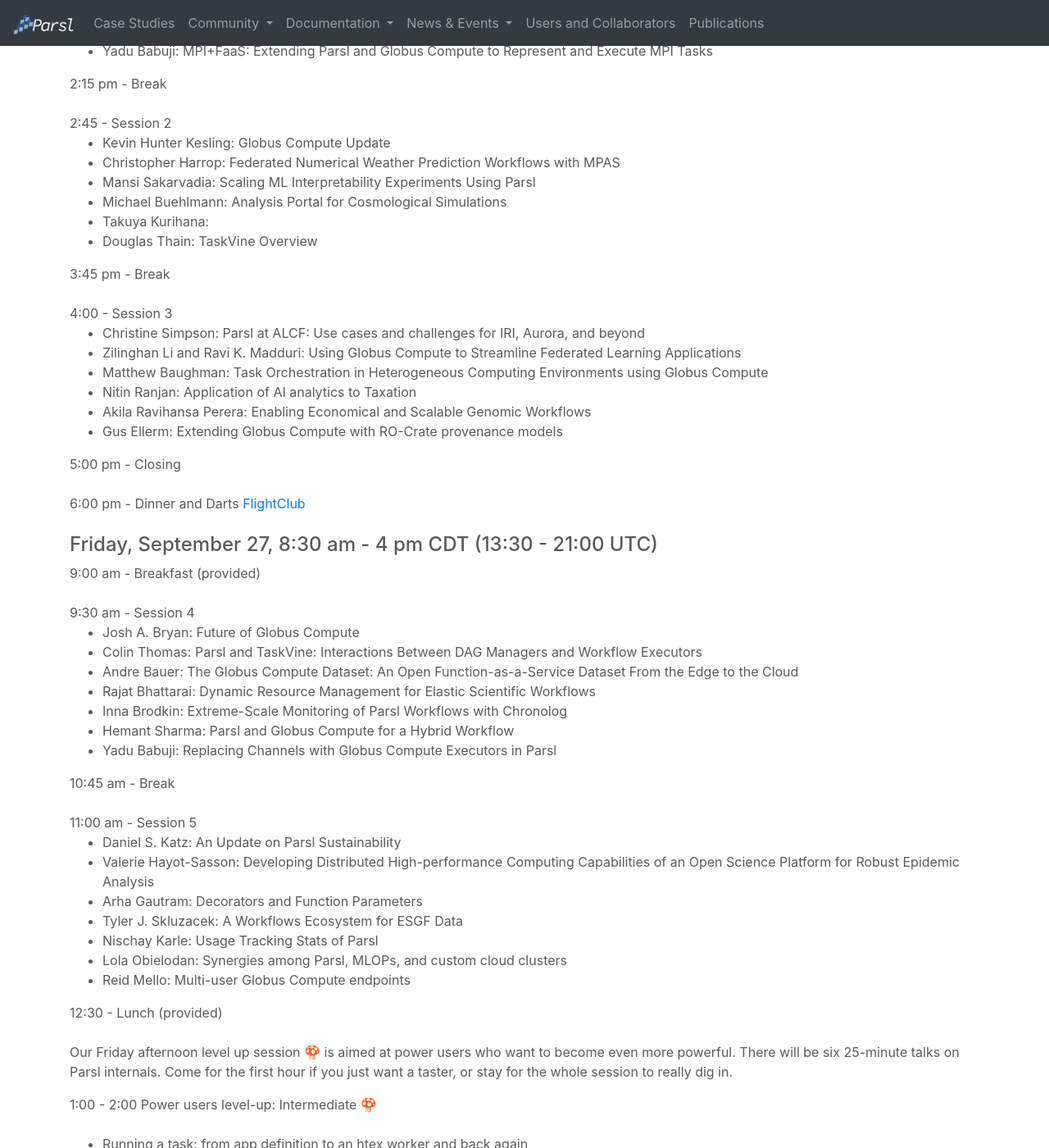
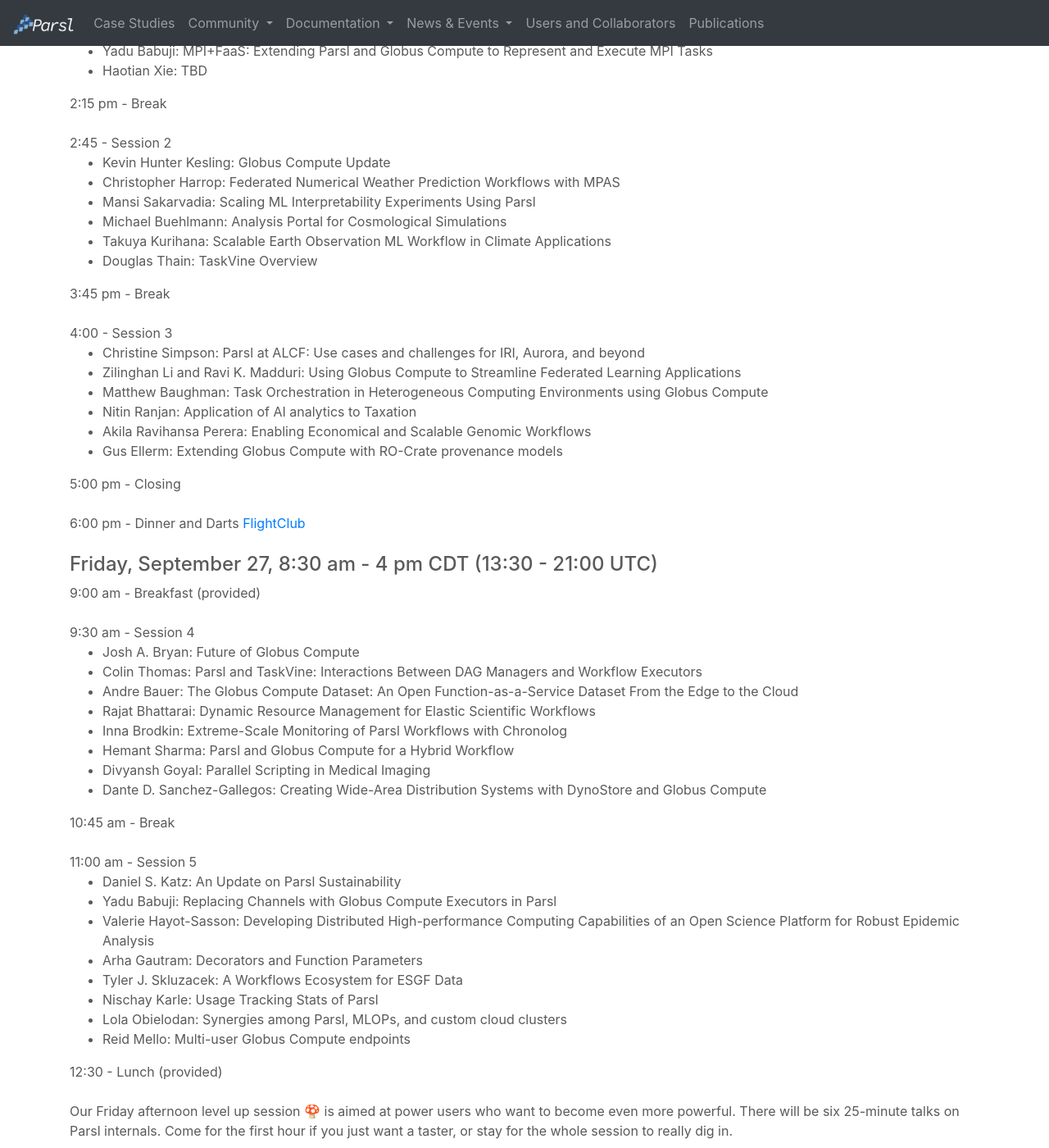
Before and after one commit to Parsl/parsl.github.io, a Jekyll site: the page built from parslfest/parslfest2024.html, in a window 1280 px wide and 1400 px high, scrolled down 1828 px. Shown: the whole window at 82% size. Built offline with Jekyll 4.4.1, drawn with Linux system fonts in a browser that asks for light colours.

Commit message:
Update parslfest2024.html

```diff
--- a/parslfest/parslfest2024.html
+++ b/parslfest/parslfest2024.html
@@ -121,6 +121,7 @@
 	<li>Sander Vandenhaute: Scalable Molecular Simulation</li>
 	<li>Douglas N. Friedel: Tracking File Provenance with Parsl</li>
 	<li>Yadu Babuji: MPI+FaaS: Extending Parsl and Globus Compute to Represent and Execute MPI Tasks</li>
+	<li>Haotian Xie: TBD</li>
       </ul>
 
       2:15 pm - Break  <br /><br />
@@ -131,7 +132,7 @@
 	<li>Christopher Harrop: Federated Numerical Weather Prediction Workflows with MPAS</li>
 	<li>Mansi Sakarvadia: Scaling ML Interpretability Experiments Using Parsl</li>
 	<li>Michael Buehlmann: Analysis Portal for Cosmological Simulations</li>
-	<li>Takuya Kurihana: </li>
+	<li>Takuya Kurihana: Scalable Earth Observation ML Workflow in Climate Applications </li>
 	<li>Douglas Thain: TaskVine Overview</li>
       </ul>
 
@@ -163,7 +164,8 @@
 	<li>Rajat Bhattarai: Dynamic Resource Management for Elastic Scientific Workflows</li>
 	<li>Inna Brodkin: Extreme-Scale Monitoring of Parsl Workflows with Chronolog</li>
 	<li>Hemant Sharma: Parsl and Globus Compute for a Hybrid Workflow</li>
-	<li>Yadu Babuji: Replacing Channels with Globus Compute Executors in Parsl</li>
+	<li>Divyansh Goyal: Parallel Scripting in Medical Imaging</li>
+	<li>Dante D. Sanchez-Gallegos: Creating Wide-Area Distribution Systems with DynoStore and Globus Compute</li>
       </ul>
 
       10:45 am - Break  <br /><br />
@@ -171,6 +173,7 @@
       11:00 am - Session 5
       <ul>
 	<li>Daniel S. Katz: An Update on Parsl Sustainability</li>
+	<li>Yadu Babuji: Replacing Channels with Globus Compute Executors in Parsl</li>
 	<li>Valerie Hayot-Sasson: Developing Distributed High-performance Computing Capabilities of an Open Science Platform for Robust Epidemic Analysis</li>
 	<li>Arha Gautram: Decorators and Function Parameters</li>
 	<li>Tyler J. Skluzacek: A Workflows Ecosystem for ESGF Data</li>
```
